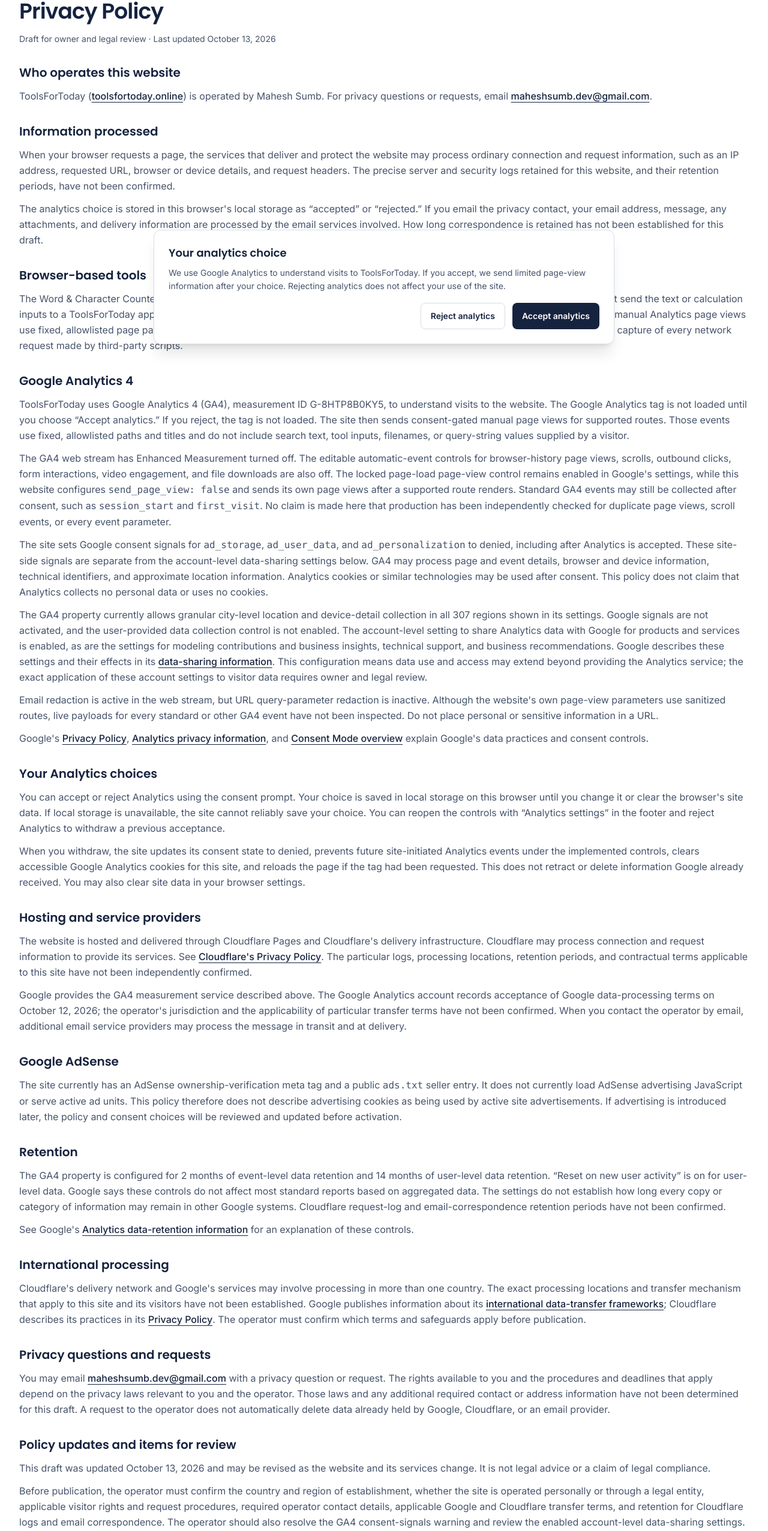
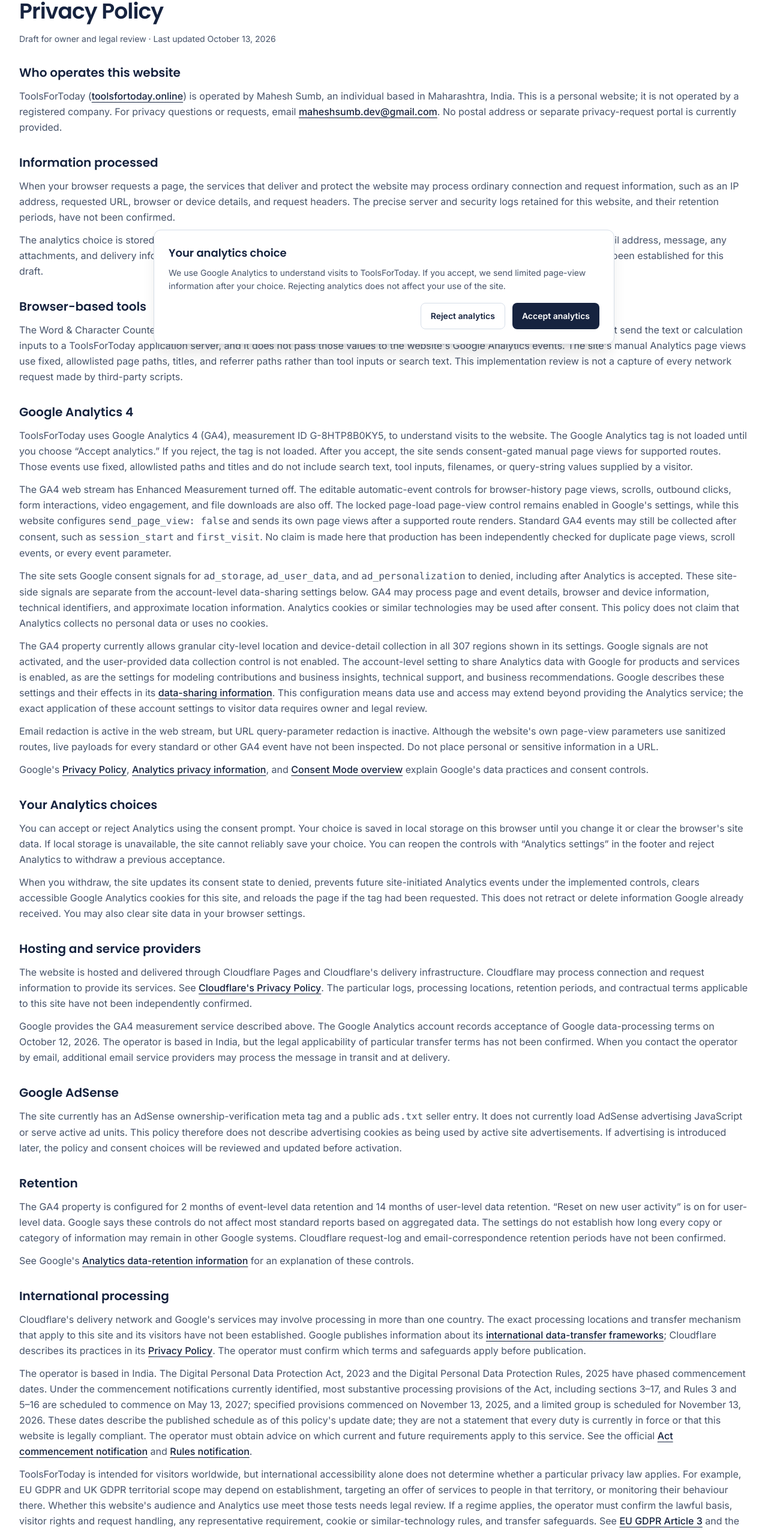
Before and after one commit to Maheshsumb/ToolsForToday, a Next.js app: page /privacy-policy in a window 1280 px wide. Shown: the part 202-2755 px from the top of the page at 60% size. Built offline with nearby package versions, Linux system fonts and the light colour scheme.

Commit message:
docs: finalize India operator privacy disclosures

```diff
--- a/src/app/privacy-policy/page.tsx
+++ b/src/app/privacy-policy/page.tsx
@@ -31,7 +31,7 @@ export default function PrivacyPolicyPage() {
             <section aria-labelledby="operator-heading">
               <h2 id="operator-heading" className="font-heading text-xl font-semibold text-text">Who operates this website</h2>
               <p className="mt-3">
-                ToolsForToday (<ExternalLink href="https://toolsfortoday.online">toolsfortoday.online</ExternalLink>) is operated by Mahesh Sumb. For privacy questions or requests, email <a className="font-medium text-text underline underline-offset-4" href="mailto:maheshsumb.dev@gmail.com">maheshsumb.dev@gmail.com</a>.
+                ToolsForToday (<ExternalLink href="https://toolsfortoday.online">toolsfortoday.online</ExternalLink>) is operated by Mahesh Sumb, an individual based in Maharashtra, India. This is a personal website; it is not operated by a registered company. For privacy questions or requests, email <a className="font-medium text-text underline underline-offset-4" href="mailto:maheshsumb.dev@gmail.com">maheshsumb.dev@gmail.com</a>. No postal address or separate privacy-request portal is currently provided.
               </p>
             </section>
 
@@ -55,7 +55,7 @@ export default function PrivacyPolicyPage() {
             <section aria-labelledby="analytics-heading">
               <h2 id="analytics-heading" className="font-heading text-xl font-semibold text-text">Google Analytics 4</h2>
               <p className="mt-3">
-                ToolsForToday uses Google Analytics 4 (GA4), measurement ID G-8HTP8B0KY5, to understand visits to the website. The Google Analytics tag is not loaded until you choose “Accept analytics.” If you reject, the tag is not loaded. The site then sends consent-gated manual page views for supported routes. Those events use fixed, allowlisted paths and titles and do not include search text, tool inputs, filenames, or query-string values supplied by a visitor.
+                ToolsForToday uses Google Analytics 4 (GA4), measurement ID G-8HTP8B0KY5, to understand visits to the website. The Google Analytics tag is not loaded until you choose “Accept analytics.” If you reject, the tag is not loaded. After you accept, the site sends consent-gated manual page views for supported routes. Those events use fixed, allowlisted paths and titles and do not include search text, tool inputs, filenames, or query-string values supplied by a visitor.
               </p>
               <p className="mt-3">
                 The GA4 web stream has Enhanced Measurement turned off. The editable automatic-event controls for browser-history page views, scrolls, outbound clicks, form interactions, video engagement, and file downloads are also off. The locked page-load page-view control remains enabled in Google&apos;s settings, while this website configures <code>send_page_view: false</code> and sends its own page views after a supported route renders. Standard GA4 events may still be collected after consent, such as <code>session_start</code> and <code>first_visit</code>. No claim is made here that production has been independently checked for duplicate page views, scroll events, or every event parameter.
@@ -90,7 +90,7 @@ export default function PrivacyPolicyPage() {
                 The website is hosted and delivered through Cloudflare Pages and Cloudflare&apos;s delivery infrastructure. Cloudflare may process connection and request information to provide its services. See <ExternalLink href="https://www.cloudflare.com/privacypolicy/">Cloudflare&apos;s Privacy Policy</ExternalLink>. The particular logs, processing locations, retention periods, and contractual terms applicable to this site have not been independently confirmed.
               </p>
               <p className="mt-3">
-                Google provides the GA4 measurement service described above. The Google Analytics account records acceptance of Google data-processing terms on October 12, 2026; the operator&apos;s jurisdiction and the applicability of particular transfer terms have not been confirmed. When you contact the operator by email, additional email service providers may process the message in transit and at delivery.
+                Google provides the GA4 measurement service described above. The Google Analytics account records acceptance of Google data-processing terms on October 12, 2026. The operator is based in India, but the legal applicability of particular transfer terms has not been confirmed. When you contact the operator by email, additional email service providers may process the message in transit and at delivery.
               </p>
             </section>
 
@@ -116,12 +116,18 @@ export default function PrivacyPolicyPage() {
               <p className="mt-3">
                 Cloudflare&apos;s delivery network and Google&apos;s services may involve processing in more than one country. The exact processing locations and transfer mechanism that apply to this site and its visitors have not been established. Google publishes information about its <ExternalLink href="https://policies.google.com/privacy/frameworks">international data-transfer frameworks</ExternalLink>; Cloudflare describes its practices in its <ExternalLink href="https://www.cloudflare.com/privacypolicy/">Privacy Policy</ExternalLink>. The operator must confirm which terms and safeguards apply before publication.
               </p>
+              <p className="mt-3">
+                The operator is based in India. The Digital Personal Data Protection Act, 2023 and the Digital Personal Data Protection Rules, 2025 have phased commencement dates. Under the commencement notifications currently identified, most substantive processing provisions of the Act, including sections 3–17, and Rules 3 and 5–16 are scheduled to commence on May 13, 2027; specified provisions commenced on November 13, 2025, and a limited group is scheduled for November 13, 2026. These dates describe the published schedule as of this policy&apos;s update date; they are not a statement that every duty is currently in force or that this website is legally compliant. The operator must obtain advice on which current and future requirements apply to this service. See the official <ExternalLink href="https://www.meity.gov.in/static/uploads/2025/11/c56ceae6c383460ca69577428d36828b.pdf">Act commencement notification</ExternalLink> and <ExternalLink href="https://www.meity.gov.in/static/uploads/2025/11/53450e6e5dc0bfa85ebd78686cadad39.pdf">Rules notification</ExternalLink>.
+              </p>
+              <p className="mt-3">
+                ToolsForToday is intended for visitors worldwide, but international accessibility alone does not determine whether a particular privacy law applies. For example, EU GDPR and UK GDPR territorial scope may depend on establishment, targeting an offer of services to people in that territory, or monitoring their behaviour there. Whether this website&apos;s audience and Analytics use meet those tests needs legal review. If a regime applies, the operator must confirm the lawful basis, visitor rights and request handling, any representative requirement, cookie or similar-technology rules, and transfer safeguards. See <ExternalLink href="https://eur-lex.europa.eu/eli/reg/2016/679/oj">EU GDPR Article 3</ExternalLink> and the UK ICO&apos;s <ExternalLink href="https://ico.org.uk/for-organisations/uk-gdpr-guidance-and-resources/personal-information-what-is-it/who-does-the-uk-gdpr-apply-to/">territorial-scope guidance</ExternalLink>.
+              </p>
             </section>
 
             <section aria-labelledby="rights-heading">
               <h2 id="rights-heading" className="font-heading text-xl font-semibold text-text">Privacy questions and requests</h2>
               <p className="mt-3">
-                You may email <a className="font-medium text-text underline underline-offset-4" href="mailto:maheshsumb.dev@gmail.com">maheshsumb.dev@gmail.com</a> with a privacy question or request. The rights available to you and the procedures and deadlines that apply depend on the privacy laws relevant to you and the operator. Those laws and any additional required contact or address information have not been determined for this draft. A request to the operator does not automatically delete data already held by Google, Cloudflare, or an email provider.
+                To raise a privacy question or request, email <a className="font-medium text-text underline underline-offset-4" href="mailto:maheshsumb.dev@gmail.com">maheshsumb.dev@gmail.com</a> and identify the request and the ToolsForToday visit or service it concerns. The operator will review it under the privacy laws that apply. The rights, identity checks, response procedures, deadlines, and any escalation route depend on those laws and have not been legally determined for this draft; no statutory deadline is promised here. You can withdraw Analytics consent at any time using “Analytics settings” in the footer. Withdrawal stops future site-initiated Analytics collection under the implemented controls, but does not retrieve or erase information already received by Google. A request to the operator also does not automatically delete data held by Google, Cloudflare, or an email provider.
               </p>
             </section>
 
@@ -131,7 +137,7 @@ export default function PrivacyPolicyPage() {
                 This draft was updated October 13, 2026 and may be revised as the website and its services change. It is not legal advice or a claim of legal compliance.
               </p>
               <p className="mt-3">
-                Before publication, the operator must confirm the country and region of establishment, whether the site is operated personally or through a legal entity, applicable visitor rights and request procedures, required operator contact details, applicable Google and Cloudflare transfer terms, and retention for Cloudflare logs and email correspondence. The operator should also resolve the GA4 consent-signals warning and review the enabled account-level data-sharing settings.
+                Before publication, the operator or qualified counsel must confirm which privacy laws apply, the rights and request/grievance procedures and any additional legally required contact details, the applicable Google and Cloudflare transfer terms and safeguards, and retention for Cloudflare logs and email correspondence. Review is also needed for the enabled Google products-and-services data-sharing, modeling, technical-support, and recommendations settings, and for the GA4 consent-signals warning. The operator details above are owner-confirmed; no postal address, registered company, or legal representative is stated.
               </p>
             </section>
           </div>
```
Also changed, not shown: 1 other file (tests, documents, lock files or other folders).
